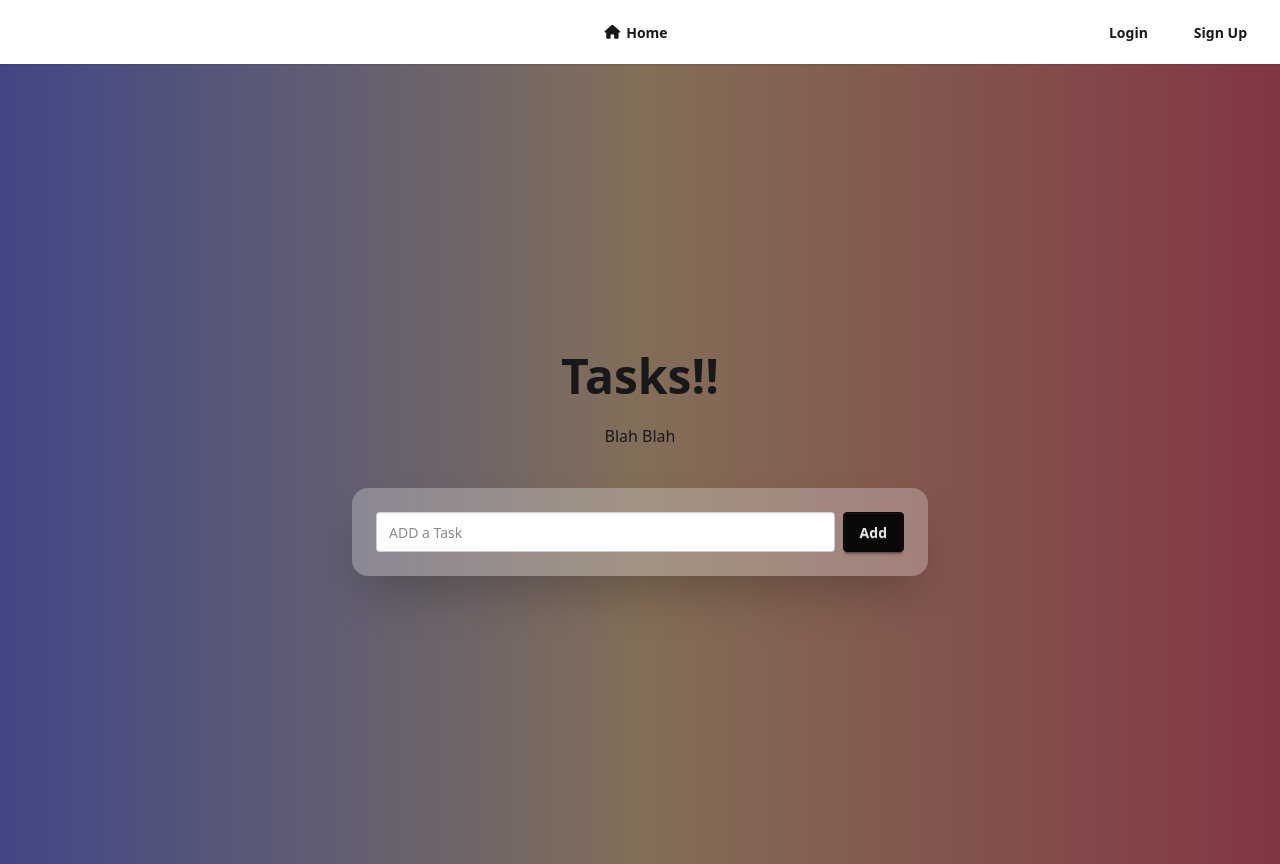
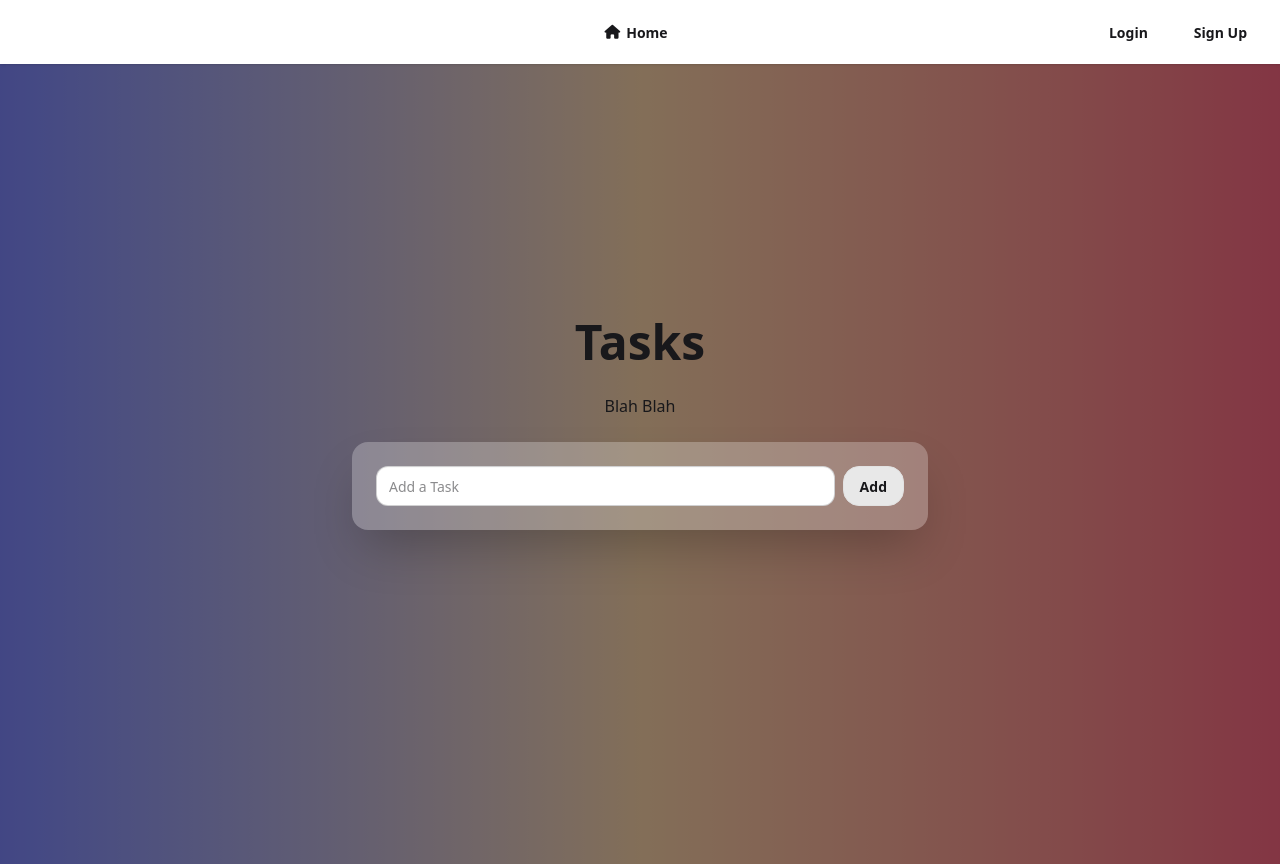
Before and after one commit to Tasneem008/task_management, a plain HTML site: page index.html in a window 1280 px wide. Drawn offline with nearby package versions, Linux system fonts and the light colour scheme.

Commit message:
updated version

```diff
--- a/index.html
+++ b/index.html
@@ -19,7 +19,7 @@
     />
   </head>
   <body>
-    <div class="navbar bg-base-100 shadow-sm">
+    <div class="navbar bg-white/20 shadow-sm">
       <div class="navbar-start">
         <div class="dropdown">
           <div tabindex="0" role="button" class="btn btn-ghost lg:hidden">
@@ -40,7 +40,7 @@
           </div>
           <ul
             tabindex="0"
-            class="menu menu-sm dropdown-content bg-base-100 rounded-box z-1 mt-3 w-52 p-2 shadow"
+            class="menu menu-sm dropdown-content bg-white/20 rounded-box z-1 mt-3 w-52 p-2 shadow"
           >
             <li><a>Home</a></li>
           </ul>
@@ -63,19 +63,19 @@
       <div class="hero-overlay"></div>
       <div class="hero-content flex-col">
         <div class="text-center lg:text-left">
-          <h1 class="text-5xl font-bold">Tasks!!</h1>
-          <p class="py-6 text-center">
+          <h1 class="text-5xl font-bold mb-5 ">Tasks</h1>
+          <p class="py-2  text-center">
            Blah Blah
           </p>
         </div>
-        <div class="card bg-white/25 w-xl rounded-2xl shrink-0 shadow-2xl">
+        <div class="card mb-20 bg-white/25 w-xl rounded-2xl shrink-0 shadow-2xl">
           <div class="card-body">
             <div class="flex items-center gap-2 justify-center">
 
-              <input type="text" class="w-full input" placeholder="ADD a Task" />
+              <input type="text" class="w-full input rounded-xl" placeholder="Add a Task" />
 
 
-              <button class="btn btn-neutral">Add</button>
+              <button class="btn btn-active rounded-2xl">Add</button>
             </div>
           </div>
         </div>
```
Also changed, not shown: login.html (+6 -1 lines).
